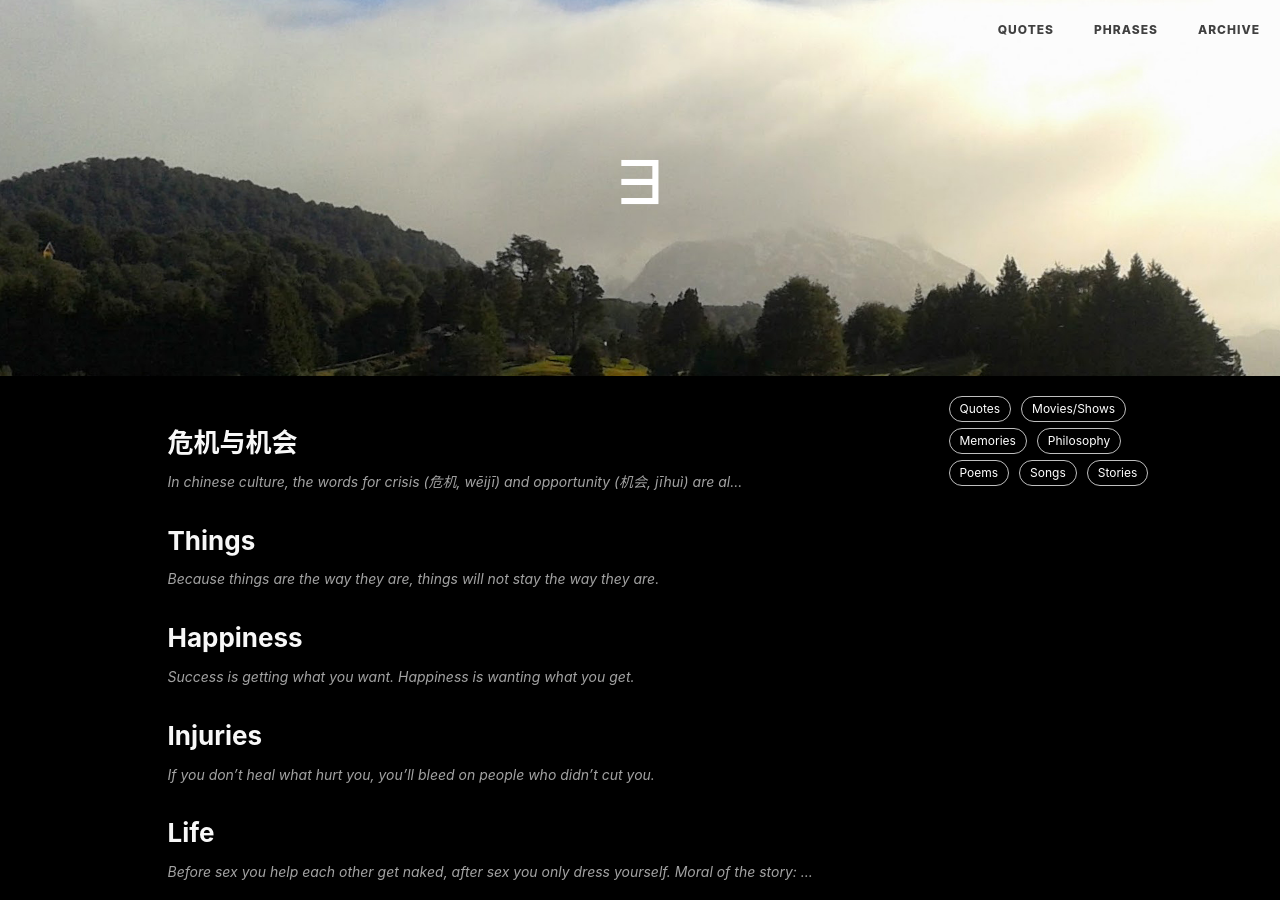
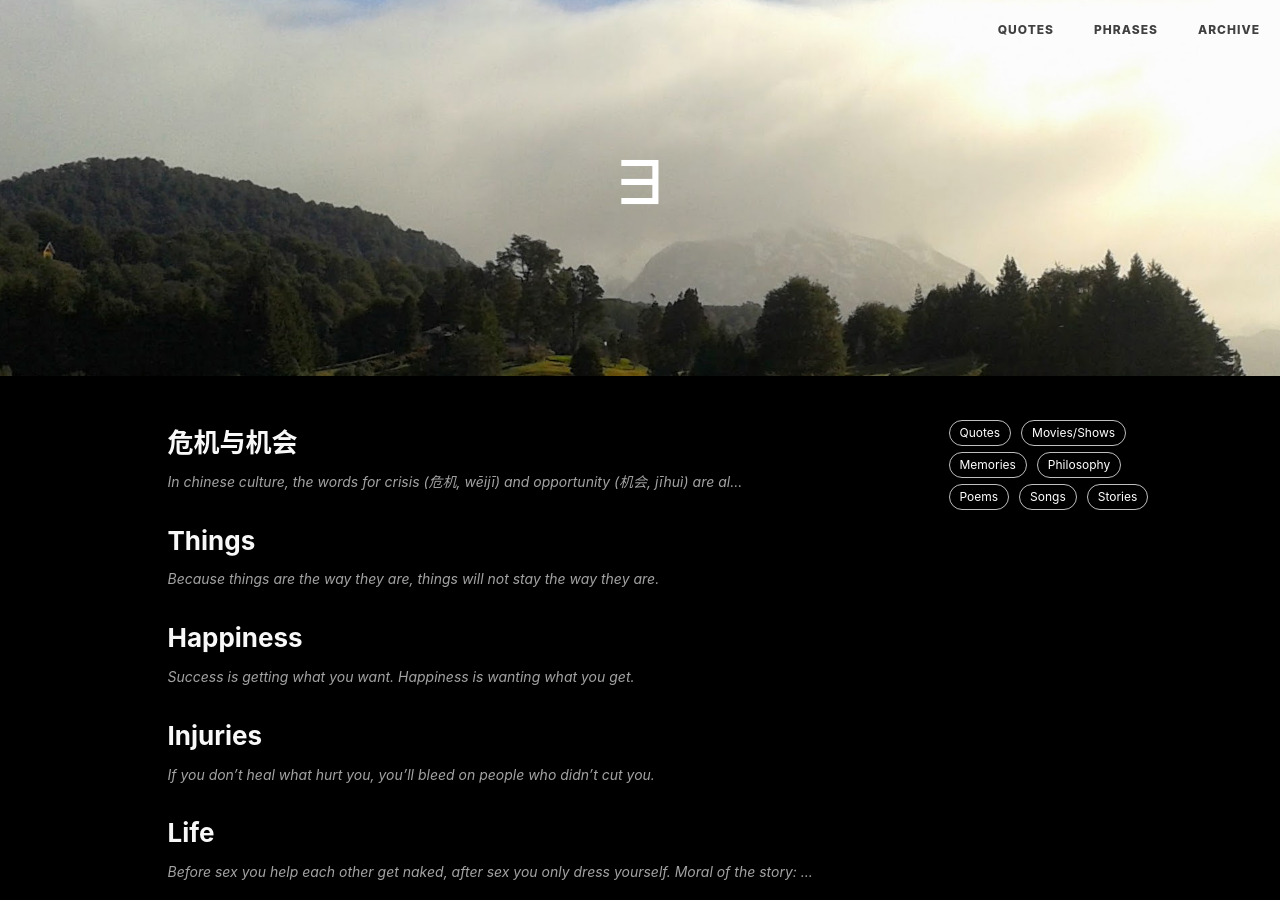
Before and after one commit to eugeniosaintemarie/notes, a Jekyll site: the page built from index.html, in a window 1280 px wide and 900 px high. Built offline with Jekyll 4.4.1, drawn with Linux system fonts in a browser that asks for light colours; the list of posts is cut into pages by our own code; comment, search, counter and statistics services are not loaded.

Commit message:
tags on home

```diff
--- a/_config.yml
+++ b/_config.yml
@@ -40,7 +40,7 @@
 
 # Sidebar settings
 sidebar: true
-sidebar-about-description: "algo"
+sidebar-about-description: ""
 #sidebar-avatar: sys/img/avatar.jpg
 
 # Tags
--- a/_includes/featured-tags.html
+++ b/_includes/featured-tags.html
@@ -4,6 +4,7 @@
             <hr class="hidden-sm hidden-xs">
         {% endif %}
         <!--<h5><a href="{{'/archive/' | prepend: site.baseurl }}">Tags</a></h5>-->
+        <br>
         <div class="tags">
             {% capture tags %}
                 {% for tag in site.tags %}{% if tag[1].size > site.featured-condition-size %}
```
